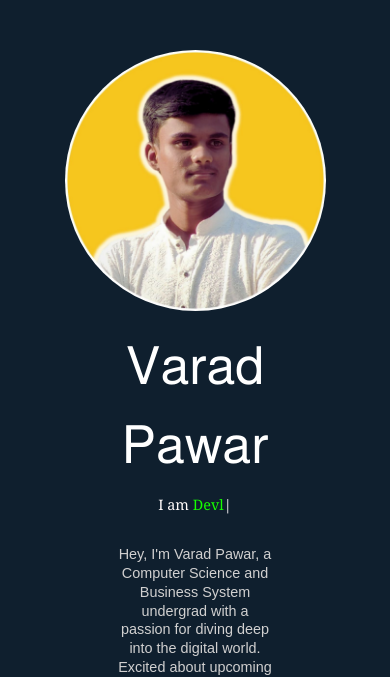
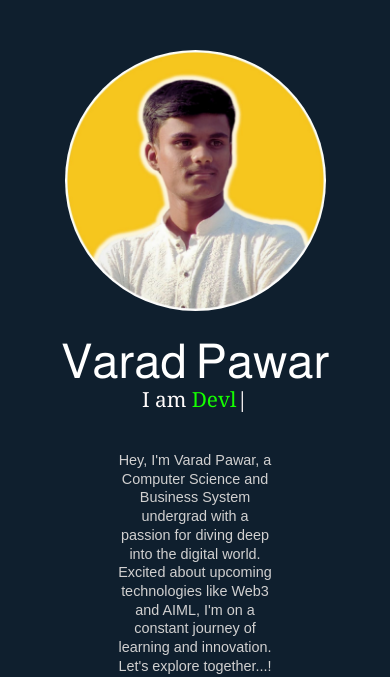
Before and after one commit to Varadpawar19/personal-website, a plain HTML site: page index.html in a window 390 px wide. Shown: the top 677 px of the page. Drawn offline with nearby package versions, Linux system fonts and the light colour scheme.

Commit message:
style.css

```diff
--- a/style.css
+++ b/style.css
@@ -60,11 +60,11 @@ body {
     }
 
     .name {
-      font-size: 3.3em; /* Adjust font size for smaller screens */
+      font-size: 3em; /* Adjust font size for smaller screens */
     }
 
     .info {
-      font-size: 0.9em; /* Adjust font size for smaller screens */
+      font-size: 1.3em; /* Adjust font size for smaller screens */
     }
 
     .para {
```
